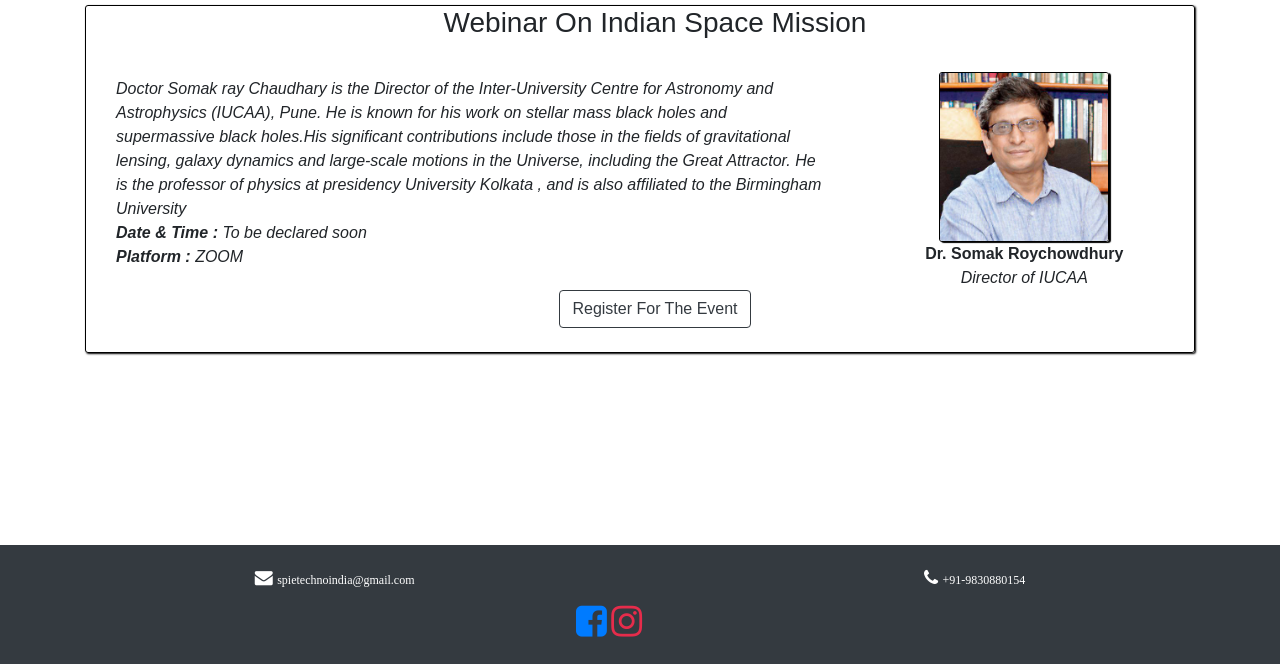
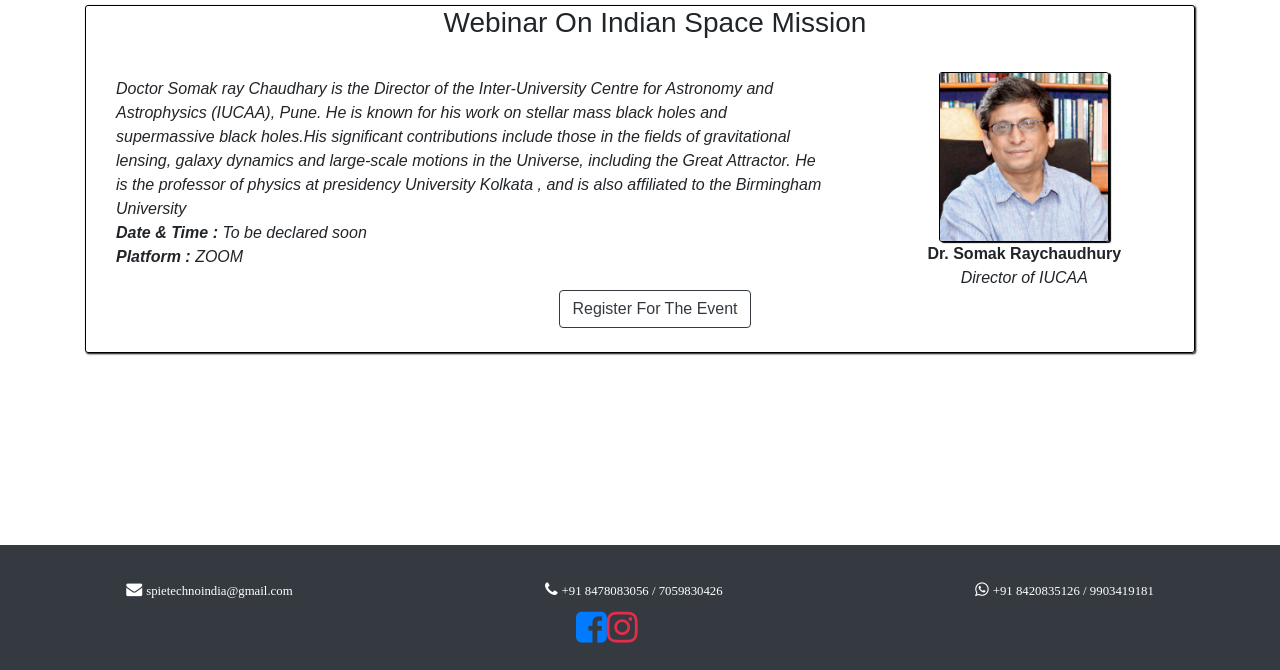
Before and after one commit to SPIE-Techno-India-Student-Chapter/SPIE_Website, a Flask app: page / in a window 1280 px wide. Shown: the part 1177-1847 px from the top of the page. Run offline with Flask 2, Linux system fonts and the light colour scheme; some libraries are stand-ins or nearby versions.

Commit message:
spelling check

```diff
--- a/application.py
+++ b/application.py
@@ -37,4 +37,4 @@ def submit():
 
 
 if __name__=="__main__":
-    app.run(debug=True)
+    app.run(host = '0.0.0.0',port = 8080)
--- a/static/css/style.css
+++ b/static/css/style.css
@@ -289,8 +289,16 @@ div#home{
     text-align: center;
     margin-top: 30px;
     width: 80%;
+}
 
+.media > .contact-icon{
+    font-size:15px;
+    color: rgb(255, 255, 255);
+}
 
+.media > .contact-media{
+    font-size:10px;
+    color: rgb(255, 255, 255);
 }
 
 }
@@ -304,3 +312,13 @@ div#home{
 .icons{
     margin-left: 45%;
 }
+
+.contact-icon{
+    font-size:18px;
+    color: rgb(255, 255, 255);
+}
+
+.contact-media{
+    font-size:12px;
+    color: rgb(255, 255, 255);
+}
--- a/templates/index.html
+++ b/templates/index.html
@@ -60,7 +60,7 @@
         </div>
         <div class="imageHolder">
             <img src="/static/img/outreach.jpg">
-            <p class="captionText">Outereach</p>
+            <p class="captionText">Outreach</p>
         </div>
 
     </div>
@@ -135,7 +135,7 @@
     <span class="col-sm-4">
     <img src="../static/images/somak.jpg" class="image">
     <br>
-   <span style="font-style: normal; font-weight: bolder;">Dr. Somak Roychowdhury</span>  <br> <span style="font-style: italic;">Director of IUCAA</span>
+   <span style="font-style: normal; font-weight: bolder;">Dr. Somak Raychaudhury</span>  <br> <span style="font-style: italic;">Director of IUCAA</span>
   </span>
 
 
@@ -157,22 +157,28 @@
 
 <footer id="sticky-footer" class="py-4 bg-dark text-white-50">
 
-<div class="d-flex justify-content-around mb-3">
-  <div class="d-flex align-items-start">
-  <i class="fa fa-envelope mail" aria-hidden="true" style="font-size:18px; color: rgb(255, 255, 255)">
-    <small style="font-size:12px;"> spietechnoindia@gmail.com</small> </i>
-  </div>
-
-  <div class="d-flex align-items-end">
-  <i class="fa fa-phone call" style="font-size:18px; color: rgb(255, 255, 255)">
-    <small style="font-size:12px;">+91-9830880154</small>
-  </i>
-</div>
-</div>
 
 
 
-  <div class="icons">
+  <div class="d-flex justify-content-around media">
+    <div class="p-2 flex-fill"> <i class="fa fa-envelope mail contact-icon" aria-hidden="true"
+      >
+      <small class="conact-media"> spietechnoindia@gmail.com</small> </i></div>
+
+    <div class="p-2 flex-fill"><i class="fa fa-phone contact-icon"
+      >
+      <small class="conact-media">+91 8478083056 / 7059830426</small>
+    </i></div>
+
+    <div class="p-2 flex-fill"><i class="fa fa-whatsapp contact-icon"
+      >
+      <small class="conact-media">+91 8420835126 / 9903419181</small>
+    </i></div>
+  </div>
+
+
+
+  <div class="icons" style="display: flex; align-items: center;">
 
     <a href="https://www.facebook.com/spie.technoindia/" target="blank_"><i class="fa fa-facebook-square" style="font-size:36px"></i></a>
     <a href="https://www.instagram.com/spie.tmsl/?igshid=1405p80lkgjw7" target="blank_"><i class="fa fa-instagram" style="font-size:36px;color: rgb(230, 44, 75)"></i></a>
```
Also changed, not shown: README.md.
